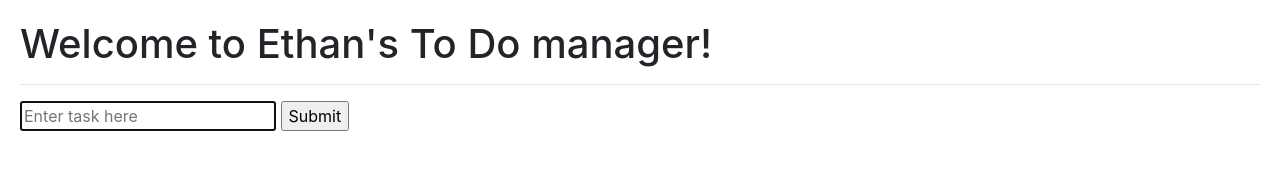
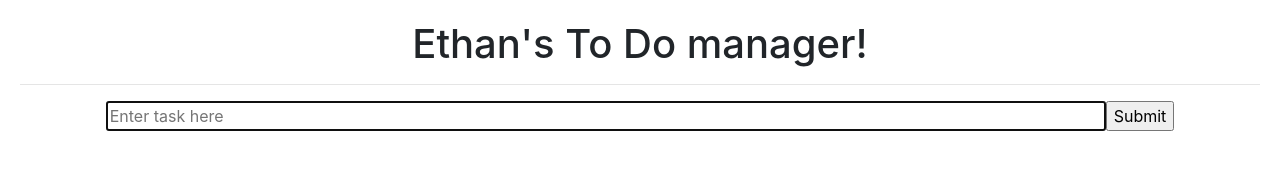
Before and after one commit to ethanshealey/SimpleToDo, a plain HTML site: page index.html in a window 1280 px wide. Drawn offline with nearby package versions, Linux system fonts and the light colour scheme.

Commit message:
Update index.html

```diff
--- a/index.html
+++ b/index.html
@@ -6,10 +6,13 @@
             body {
                 padding: 20px;
             }
+            .input {
+                width: 1000px;
+            }
             .listItem {
                 border: 1px solid black;
                 margin: 10px;
-                text-align: left !important;
+                width: 95%;
             }
             .listItem:hover {
                 color: red;
@@ -28,13 +31,13 @@
         <script src="https://cdn.jsdelivr.net/npm/bootstrap@4.6.0/dist/js/bootstrap.bundle.min.js" integrity="sha384-Piv4xVNRyMGpqkS2by6br4gNJ7DXjqk09RmUpJ8jgGtD7zP9yug3goQfGII0yAns" crossorigin="anonymous"></script>
     </head>
     <body>
-        <h1>Welcome to Ethan's To Do manager!</h1>
+        <h1 class="d-flex justify-content-center">Ethan's To Do manager!</h1>
         <hr>
-        <form>
-            <input autofocus id="task" placeholder="Enter task here" />
+        <form class="d-flex justify-content-center">
+            <input class="input" autofocus id="task" placeholder="Enter task here" />
             <input type="submit" />
         </form>
-        <ul id="todo">
+        <ul id="todo" class="justify-content-center">
 
         </ul>
         <script>
```
